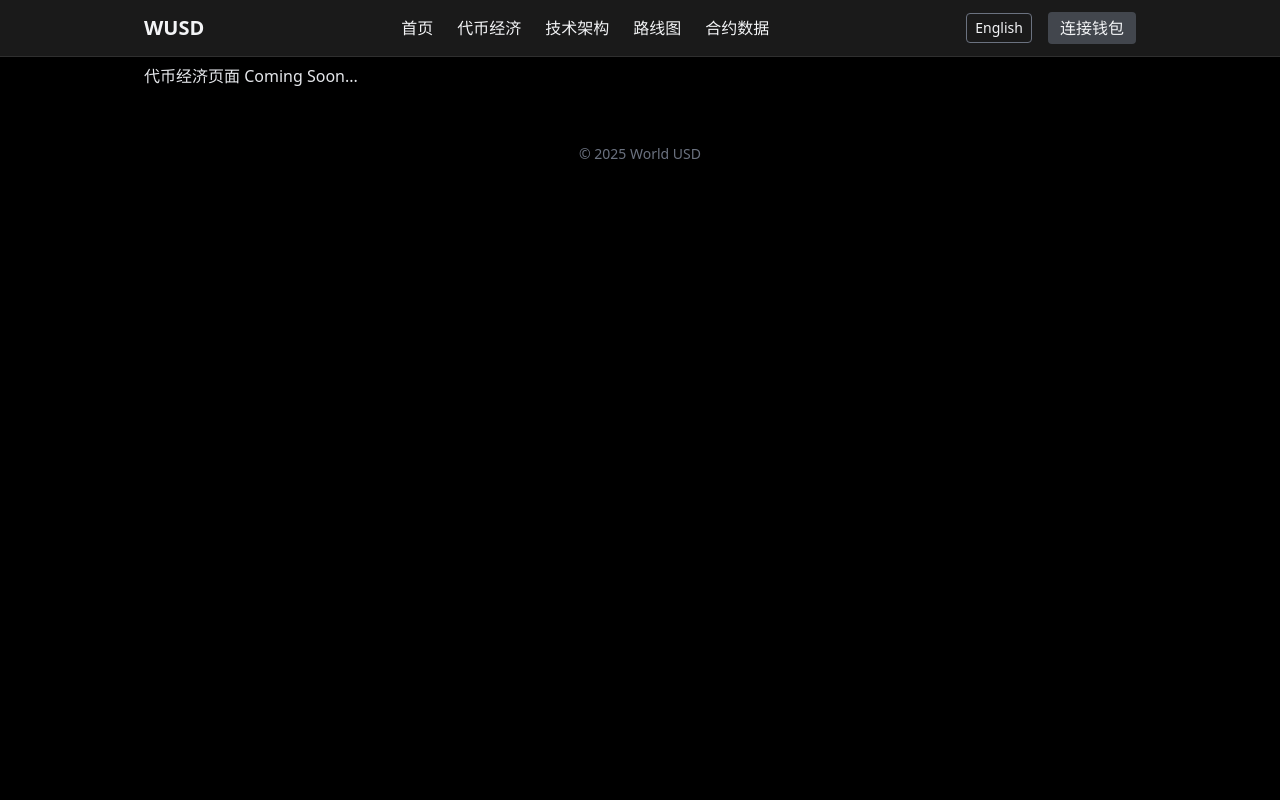
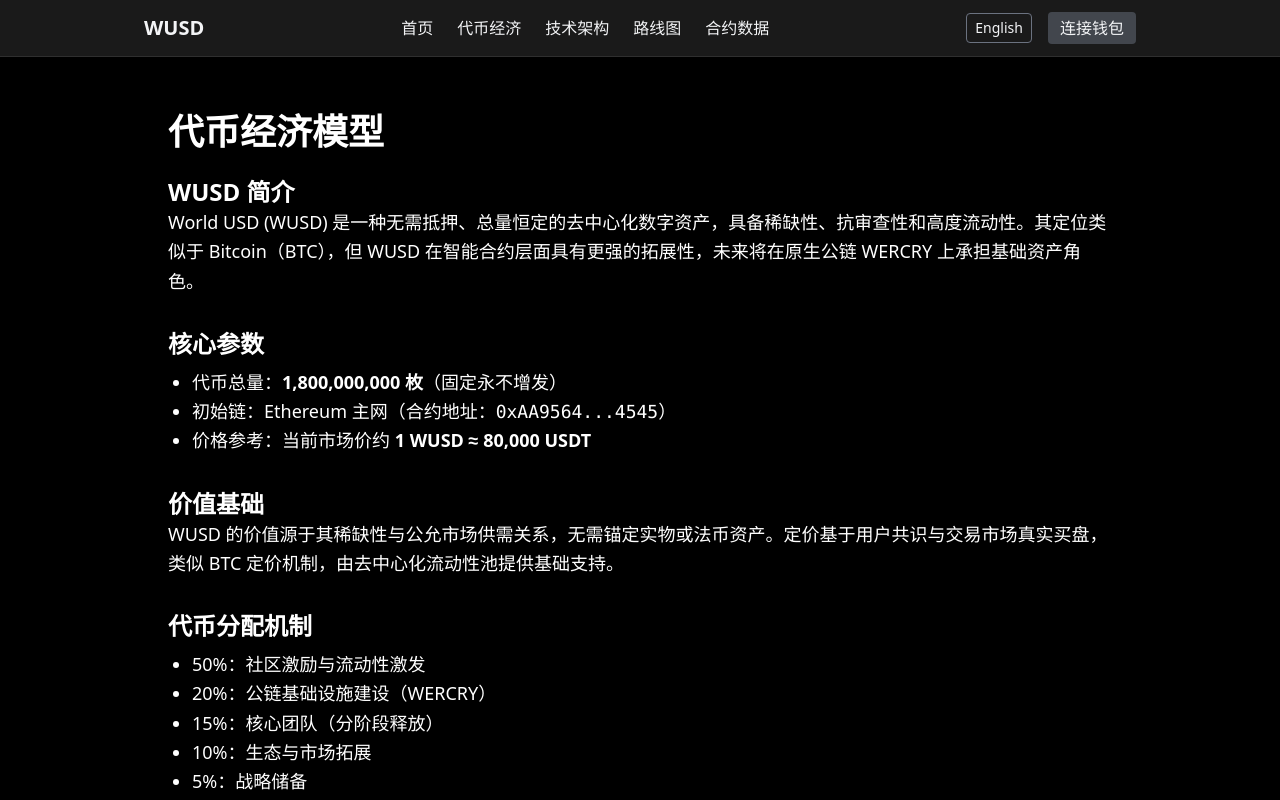
Before and after one commit to WYKKUHJGHJ/world-usd-site01, a Next.js app: page /tokenomics in a window 1280 px wide. Shown: the top 800 px of the page. Built offline with nearby package versions, Linux system fonts and the light colour scheme.

Commit message:
Update tokenomics.tsx

```diff
--- a/pages/tokenomics.tsx
+++ b/pages/tokenomics.tsx
@@ -4,9 +4,58 @@
   return (
     <>
       <Head>
-        <title>代币经济页面</title>
+        <title>World USD | 代币经济模型</title>
+        <meta name="description" content="World USD (WUSD) 是一种总量固定、无需抵押的加密资产，其经济模型类似比特币。" />
       </Head>
-      <div>代币经济页面 Coming Soon...</div>
+
+      <main className="min-h-screen bg-black text-white px-6 py-12">
+        <section className="max-w-5xl mx-auto">
+          <h1 className="text-4xl font-bold mb-6">代币经济模型</h1>
+
+          <article className="space-y-8 text-lg leading-relaxed">
+            <section>
+              <h2 className="text-2xl font-semibold">WUSD 简介</h2>
+              <p>
+                World USD (WUSD) 是一种无需抵押、总量恒定的去中心化数字资产，具备稀缺性、抗审查性和高度流动性。其定位类似于 Bitcoin（BTC），但 WUSD 在智能合约层面具有更强的拓展性，未来将在原生公链 WERCRY 上承担基础资产角色。
+              </p>
+            </section>
+
+            <section>
+              <h2 className="text-2xl font-semibold">核心参数</h2>
+              <ul className="list-disc ml-6 mt-2">
+                <li>代币总量：<strong>1,800,000,000 枚</strong>（固定永不增发）</li>
+                <li>初始链：Ethereum 主网（合约地址：<code>0xAA9564...4545</code>）</li>
+                <li>价格参考：当前市场价约 <strong>1 WUSD ≈ 80,000 USDT</strong></li>
+              </ul>
+            </section>
+
+            <section>
+              <h2 className="text-2xl font-semibold">价值基础</h2>
+              <p>
+                WUSD 的价值源于其稀缺性与公允市场供需关系，无需锚定实物或法币资产。定价基于用户共识与交易市场真实买盘，类似 BTC 定价机制，由去中心化流动性池提供基础支持。
+              </p>
+            </section>
+
+            <section>
+              <h2 className="text-2xl font-semibold">代币分配机制</h2>
+              <ul className="list-disc ml-6 mt-2">
+                <li>50%：社区激励与流动性激发</li>
+                <li>20%：公链基础设施建设（WERCRY）</li>
+                <li>15%：核心团队（分阶段释放）</li>
+                <li>10%：生态与市场拓展</li>
+                <li>5%：战略储备</li>
+              </ul>
+            </section>
+
+            <section>
+              <h2 className="text-2xl font-semibold">未来应用方向</h2>
+              <p>
+                未来 WUSD 将被广泛应用于匿名交易、DID 绑定、链上结算与跨境支付，成为 Web3 数字世界的稳定资产底层支持力量。所有用户将可在 WERCRY 网络内进行低成本、安全且不可追踪的金融交互。
+              </p>
+            </section>
+          </article>
+        </section>
+      </main>
     </>
   );
 }
```
